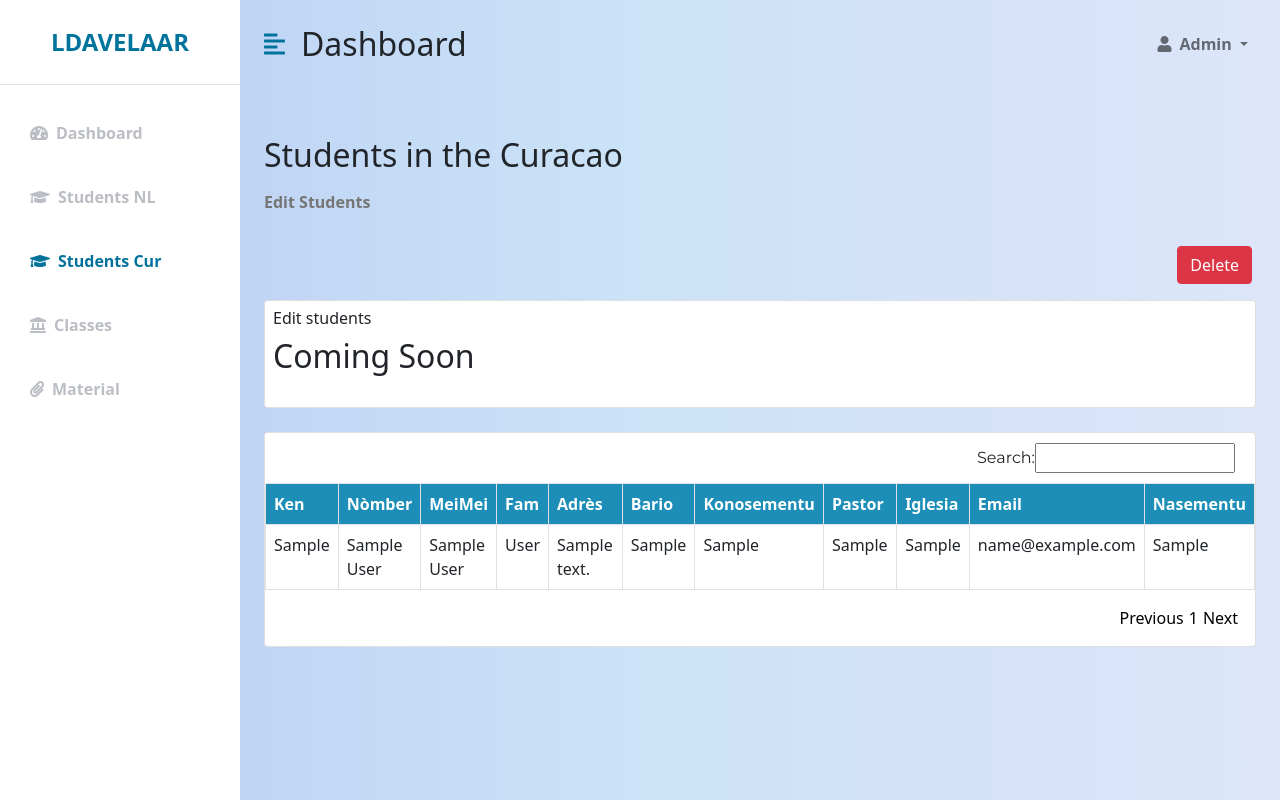
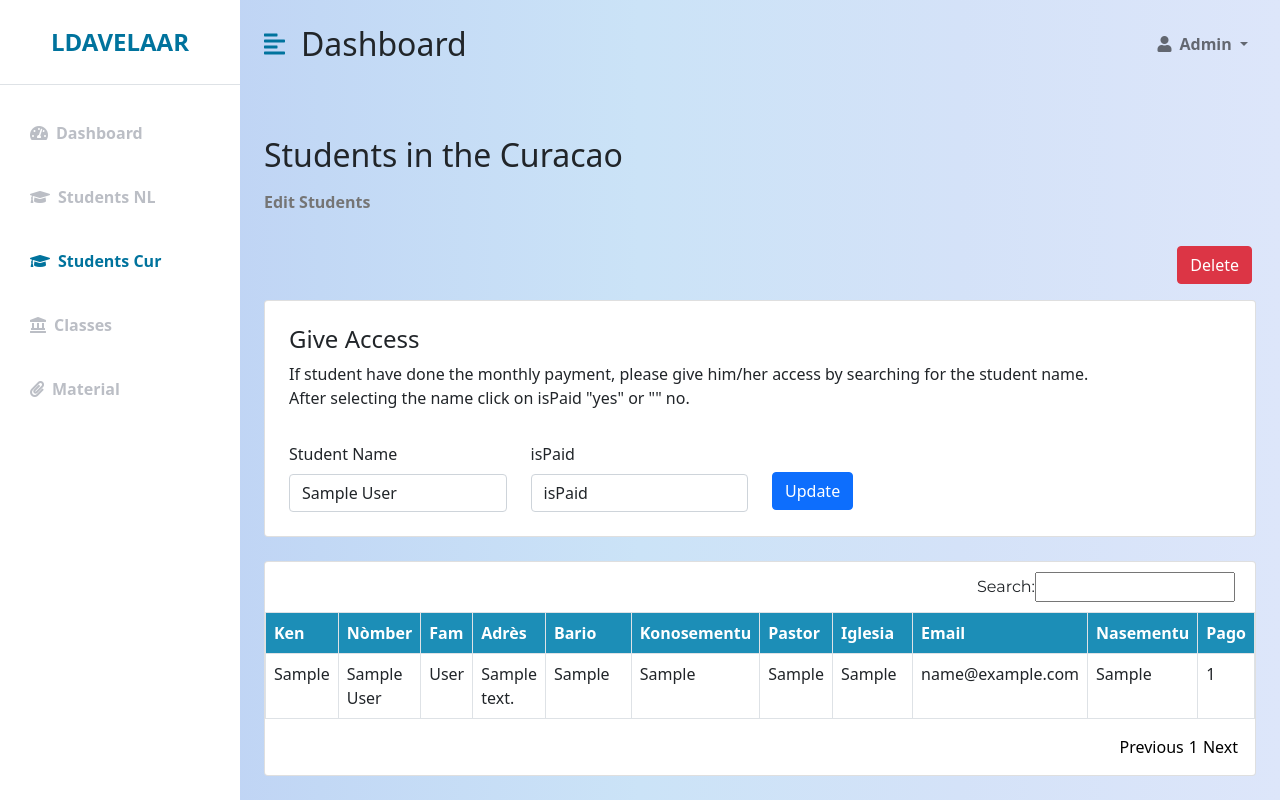
Before and after one commit to Thethinker20/imkk_project, a Node server app: page /admin_cur_edit in a window 1280 px wide. Run offline with Node 20, Linux system fonts and the light colour scheme; tables that the repository leaves empty hold one stand-in row (values such as "Sample post"); some libraries are stand-ins or nearby versions.

Commit message:
paid update

```diff
--- a/src/index.js
+++ b/src/index.js
@@ -1865,6 +1865,21 @@ debugger;
 });
 
 
+app.post("/is_paid_stud", async (req, res)=>{
+    const {stud_id, isPaid_stat} = req.body;
+
+    if(isPaid_stat == "true"){
+        const isPaid = await Student_pap.updateOne({ _id: stud_id }, { paid: "true" });
+        res.send({status:"202", msg:"Student payment/access updated"});
+    }else if(isPaid_stat == "false"){
+        const isPaid = await Student_pap.updateOne({ _id: stud_id }, { paid: "false" });
+        res.send({status:"202", msg:"Student payment/access updated"});
+    }else{
+        res.send({status:"404", msg:"Student payment/access has not been updated"});
+    }
+
+});
+
 // Routes
 app.use(require("./routes"));
 app.use(express.static(path.join(__dirname, "public")));
--- a/src/public/js/portal/admin_classes.js
+++ b/src/public/js/portal/admin_classes.js
@@ -466,7 +466,6 @@ async function changeLevel(event) {
     var level;
     if(country_name == "Curacao"){
         student_id = document.getElementById("name_student_cur").value;
-        console.log(student_id);
         level = document.getElementById("level_student_cur").value;
     }else{
         student_id = document.getElementById("name_student_neth").value;
--- a/src/public/js/portal/delete_stud_cur.js
+++ b/src/public/js/portal/delete_stud_cur.js
@@ -1,17 +1,17 @@
 $(document).ready(function () {
     get_table();
-  });
+});
 
-    /* To Disable Inspect Element */
-    $(document).bind("contextmenu",function(e) {
-      e.preventDefault();
-     });
+/* To Disable Inspect Element */
+// $(document).bind("contextmenu", function (e) {
+//     e.preventDefault();
+// });
 
-     $(document).keydown(function(e){
-         if(e.which === 123){
-            return false;
-         }
-     });
+// $(document).keydown(function (e) {
+//     if (e.which === 123) {
+//         return false;
+//     }
+// });
 
 
 var el = document.getElementById("wrapper");
@@ -22,7 +22,7 @@ toggleButton.onclick = function () {
 };
 
 
-function get_table(){
+function get_table() {
     $.ajax({
         url: "/get_students_pap",
         method: "get",
@@ -34,7 +34,6 @@ function get_table(){
                 columns: [
                     { data: "ken" },
                     { data: "name_pap" },
-                    { data: "middlename_pap" },
                     { data: "lastname_pap" },
                     { data: "address_pap" },
                     { data: "bario" },
@@ -43,6 +42,7 @@ function get_table(){
                     { data: "iglesia" },
                     { data: "email_pap" },
                     { data: "age_pap" },
+                    { data: "paid" },
                 ],
                 bLengthChange: false,
                 bInfo: false,
@@ -52,10 +52,85 @@ function get_table(){
                     { width: '12%', targets: 4 },
                     { width: '10%', targets: 7 }
                 ],
+                destroy: true,
             });
+
+            var len = response.length;
+            $("#student_name").empty();
+            for (var i = 0; i < len; i++) {
+                var id = response[i]['_id'];
+                var name = response[i]['name_pap'];
+
+                $("#student_name").append("<option value='" + id + "'>" + name + "</option>");
+            }
         },
         error: function (response) {
             alert("server error");
         },
     });
 }
+
+const form = document.getElementById("ispaid_form");
+form.addEventListener("submit", changeLevel);
+
+async function changeLevel(event) {
+    event.preventDefault();
+    const stud_id = document.getElementById('student_name').value;
+    const isPaid_stat = document.getElementById('isPaid_stat').value;
+
+    const result = await fetch("/is_paid_stud", {
+        method: "POST",
+        headers: {
+            "Content-Type": "application/json",
+        },
+        body: JSON.stringify({
+            stud_id,
+            isPaid_stat
+        }),
+    }).then((res) => res.json());
+    if(result.status == "202"){
+        Swal.fire({
+            icon: "success",
+            title: result.msg,
+        });
+
+        setTimeout(() => {
+            location.reload();
+        }, 2000);
+    }else{
+        Swal.fire({
+            icon: "error",
+            title: result.msg,
+        });
+    }
+}
+
+
+// $('#update_btn').on('click', async function () {
+//     const stud_id = document.getElementById('student_name').value;
+//     const isPaid_stat = document.getElementById('isPaid_stat').value;
+
+//     const result = await fetch("/is_paid_stud", {
+//         method: "POST",
+//         headers: {
+//             "Content-Type": "application/json",
+//         },
+//         body: JSON.stringify({
+//             stud_id,
+//             isPaid_stat,
+//             land: "Curacao"
+//         }),
+//     }).then((res) => res.json());
+//     if(result.status == "202"){
+//         Swal.fire({
+//             icon: "success",
+//             title: result.msg,
+//         });
+//     }else{
+//         Swal.fire({
+//             icon: "error",
+//             title: result.msg,
+//         });
+//     }
+
+// })
--- a/src/views/pages/admin/admin_cur_edit.hbs
+++ b/src/views/pages/admin/admin_cur_edit.hbs
@@ -6,7 +6,8 @@
     <meta http-equiv='X-UA-Compatible' content='IE=edge'>
     <title>Student Cur</title>
     <meta name='viewport' content='width=device-width, initial-scale=1'>
-    <link rel="shortcut icon" type="image/x-icon" href="https://user-images.githubusercontent.com/43387401/188338613-85b6ccb8-1ef0-4e2a-a321-1e5cfc7e8aa8.png" />
+    <link rel="shortcut icon" type="image/x-icon"
+        href="https://user-images.githubusercontent.com/43387401/188338613-85b6ccb8-1ef0-4e2a-a321-1e5cfc7e8aa8.png" />
     <link href="https://cdn.jsdelivr.net/npm/bootstrap@5.0.0-beta3/dist/css/bootstrap.min.css" rel="stylesheet" />
     <link rel="stylesheet" href="https://cdnjs.cloudflare.com/ajax/libs/font-awesome/5.15.3/css/all.min.css" />
     <link rel='stylesheet' href="https://cdn.datatables.net/responsive/2.2.7/css/responsive.dataTables.min.css">
@@ -58,7 +59,8 @@
                         <span class="menu-collapsed">Edit Students</span>
                     </a>
                 </div>
-                <a href="/admin_classes" class="list-group-item list-group-item-action bg-transparent second-text fw-bold"><i
+                <a href="/admin_classes"
+                    class="list-group-item list-group-item-action bg-transparent second-text fw-bold"><i
                         class="fas fa-landmark me-2"></i>Classes</a>
                 <a href="#" class="list-group-item list-group-item-action bg-transparent second-text fw-bold"><i
                         class="fas fa-paperclip me-2"></i>Material</a>
@@ -113,11 +115,31 @@
                             {{!-- <div class="card-header border-bottom tableHeader">
                                 <h6 class="m-0">Students</h6>
                             </div> --}}
-                            <div class="card-body p-0 pb-3 text-left">
-                                <form action="">
+                            <div class="card-body p3 text-left">
+                                <form action="post" id="ispaid_form">
                                     <div class="row p-2">
-                                        <h6>Edit students</h6>
-                                        <h2>Coming Soon</h2>
+                                        <h4>Give Access</h4>
+                                        <p class="pb-3">If student have done the monthly payment, please give him/her
+                                            access by searching for the student name. <br>After selecting the name click
+                                            on isPaid "yes" or "" no.</p>
+                                        <div class="col-md-3">
+                                            <label class="pb-2">Student Name</label>
+                                            <select name="stud_name" id="student_name" class="form-control " required>
+                                                <option value="" disabled selected>Student Name</option>
+                                            </select>
+                                        </div>
+                                        <div class="col-md-3">
+                                            <label class="pb-2">isPaid</label>
+                                            <select name="isPaid" id="isPaid_stat" class="form-control " required>
+                                                <option value="" disabled selected>isPaid</option>
+                                                <option value="true">Yes</option>
+                                                <option value="false">No</option>
+                                            </select>
+                                        </div>
+                                        <div class="col-md-3">
+                                             <label class="pb-4 w-100"></label>
+                                            <button class="btn btn-primary" type="submit" id="update_btn">Update</button>
+                                        </div>
                                     </div>
                                 </form>
                             </div>
@@ -137,7 +159,6 @@
                                         <tr>
                                             <th>Ken</th>
                                             <th>Nòmber</th>
-                                            <th>MeiMei</th>
                                             <th>Fam</th>
                                             <th>Adrès</th>
                                             <th>Bario</th>
@@ -146,6 +167,7 @@
                                             <th>Iglesia</th>
                                             <th>Email</th>
                                             <th>Nasementu</th>
+                                            <th>Pago</th>
                                         </tr>
                                     </thead>
                                     <tbody>
```
